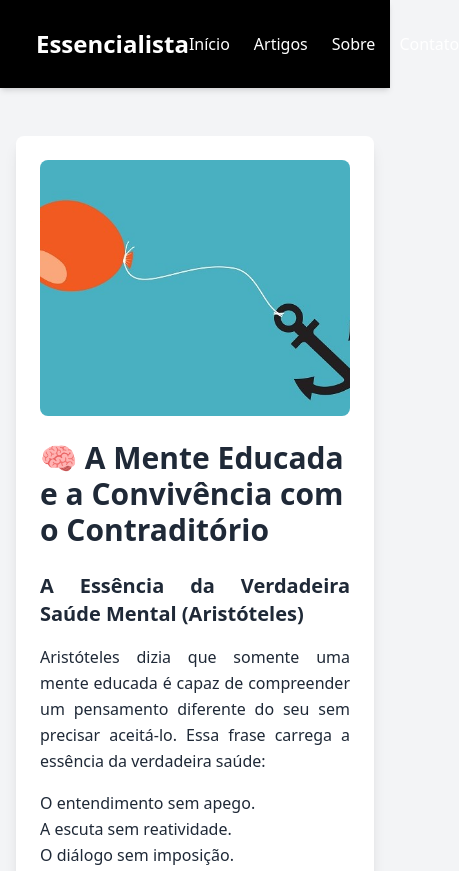
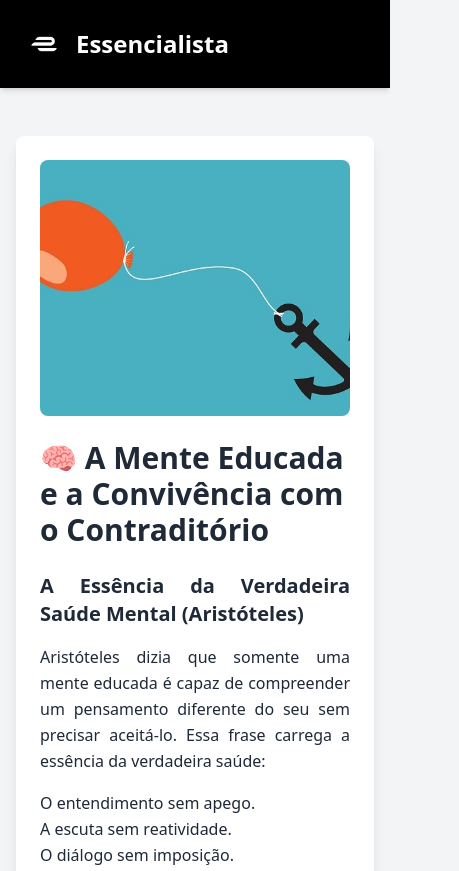
Before and after one commit to lbseven7/essencialista, a website: page articles/article10.html in a window 390 px wide. Shown: the top 871 px of the page, 459 px wide, since content can reach past the window. Drawn offline with nearby package versions, Linux system fonts and the light colour scheme.

Commit message:
refactor: ajusta responsividade dos artigos em html estáticos

```diff
--- a/articles/article10.html
+++ b/articles/article10.html
@@ -28,7 +28,7 @@
                     <h1 class="text-2xl font-bold">Essencialista</h1>
                 </a>
             </div>
-            <nav>
+            <nav id="main-nav" class="hidden md:block">
                 <ul class="flex space-x-6">
                     <li><a href="../home.html" class="hover:text-orange-500">Início</a></li>
                     <li><a href="../home.html" class="hover:text-orange-500">Artigos</a></li>
```
Also changed, not shown: articles/article1.html (+1 -2 lines), articles/article11.html (+1 -1 lines), articles/article12.html (+1 -1 lines), articles/article2.html (+1 -1 lines), articles/article3.html (+1 -1 lines), articles/article4.html (+1 -1 lines), articles/article5.html (+1 -1 lines), articles/article6.html (+1 -1 lines), articles/article7.html (+1 -1 lines), articles/article8.html (+1 -1 lines), articles/article9.html (+1 -1 lines), articles/feira-vaidade.html (+1 -1 lines), articles/mortos-vivos.html (+1 -1 lines), articles/o-jugo-de-cristo.html (+1 -1 lines), 1 more files.
